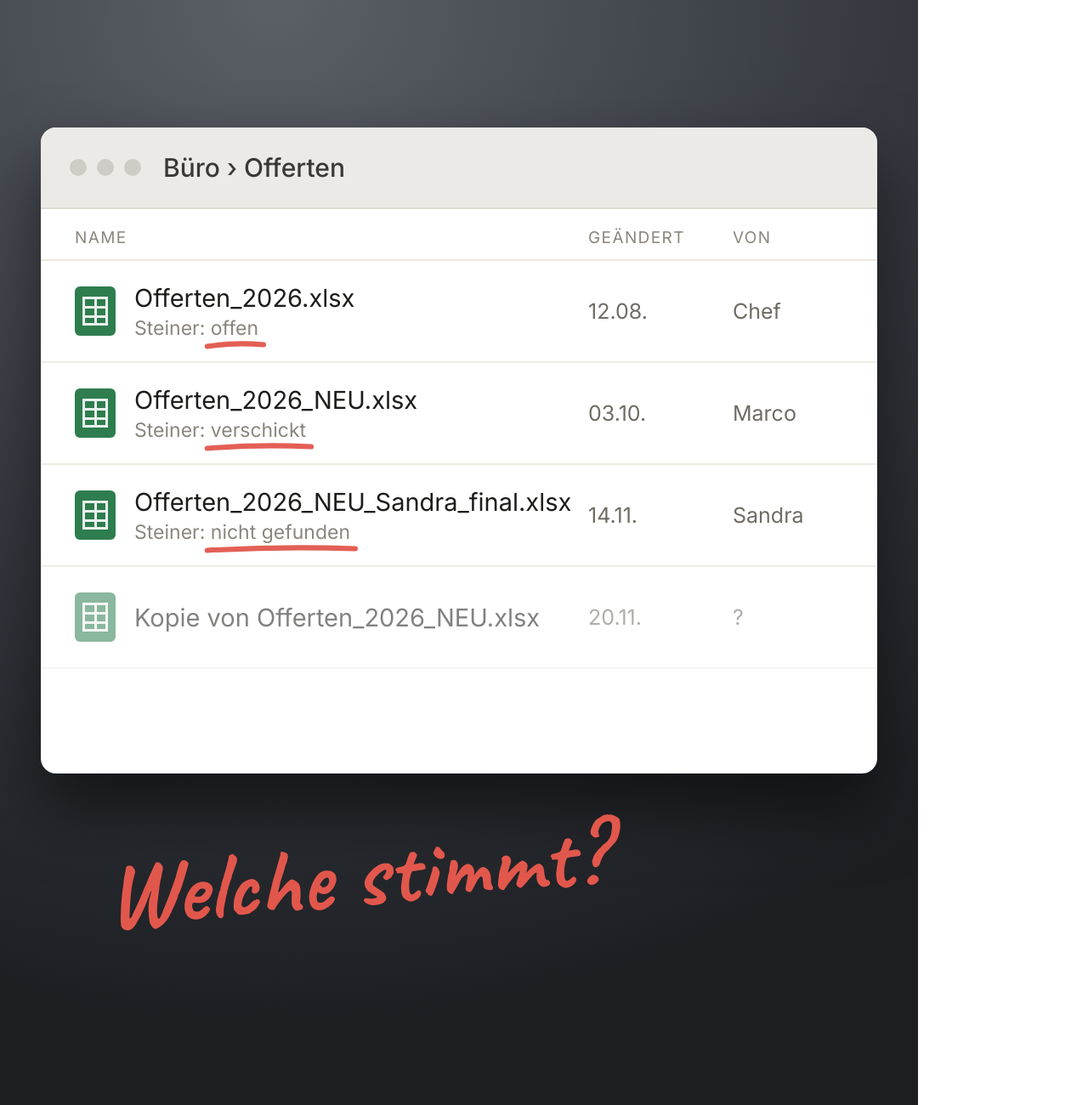
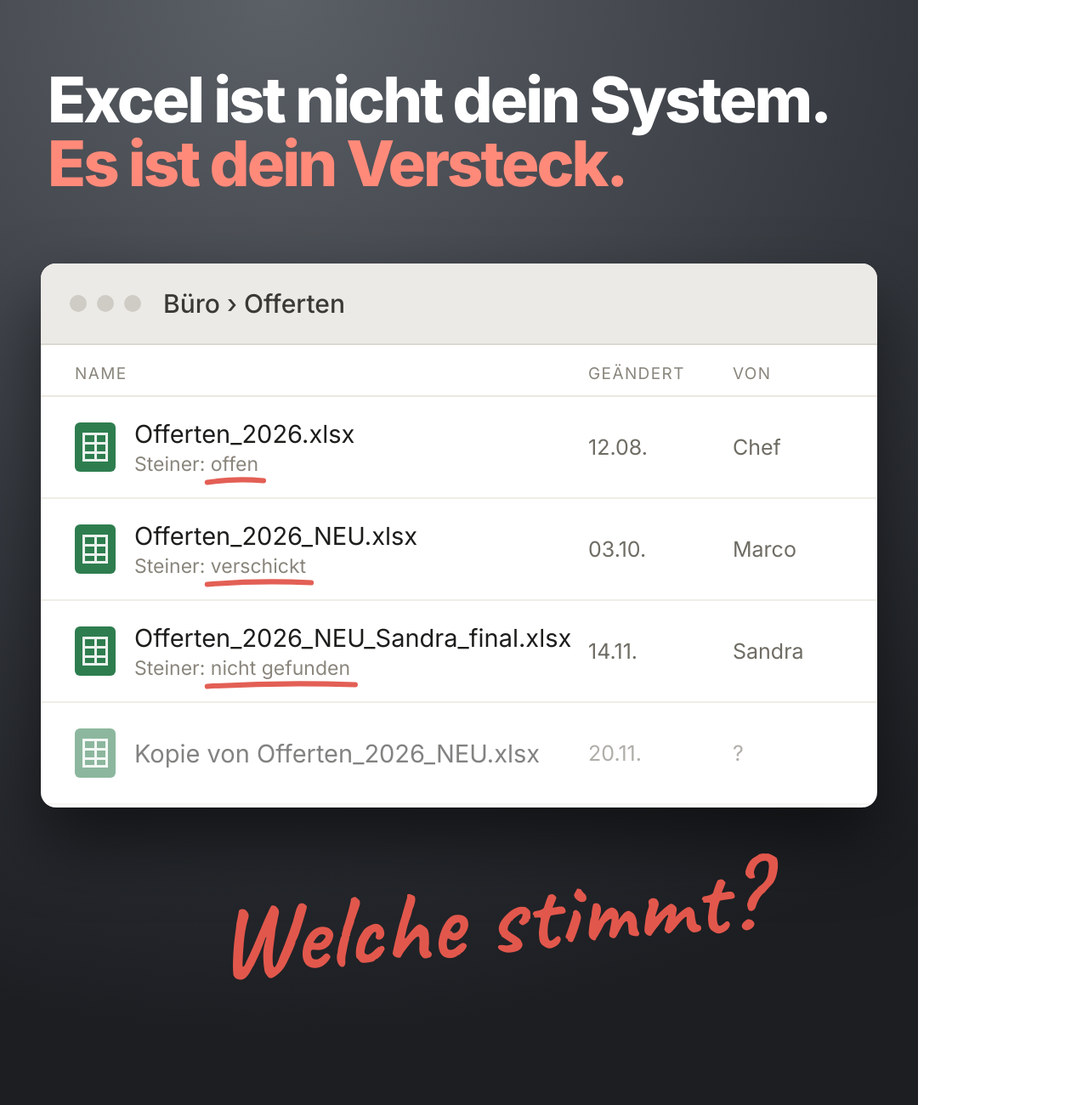
Before and after one commit to Florian1893/Linkedin, a website: page fotos/bild-excel.html in a window 1280 px wide. Shown: the top 1300 px of the page at 85% size. Drawn offline with Linux system fonts and the light colour scheme.

Commit message:
Bild 24.11 hookiger: Hook gross als Überschrift
Co-Authored-By: Claude Opus 5.5 <noreply@anthropic.com>
Claude-Session: https://claude.ai/code/session_011uqJThEvfyZaZ27wjBcmdt

```diff
--- a/fotos/bild-excel.html
+++ b/fotos/bild-excel.html
@@ -7,7 +7,7 @@
 *{margin:0;padding:0;box-sizing:border-box;}
 .s{width:1080px;height:1350px;position:relative;overflow:hidden;
  background:radial-gradient(120% 90% at 30% 0%,#5b5f66 0%,#363a40 55%,#1c1e22 100%);font-family:'Inter',Helvetica,Arial,sans-serif;color:#1d1d1b;}
-.win{position:absolute;left:48px;top:150px;width:984px;height:760px;background:#fff;border-radius:18px;overflow:hidden;box-shadow:0 40px 80px rgba(0,0,0,.55);}
+.win{position:absolute;left:48px;top:310px;width:984px;height:640px;background:#fff;border-radius:18px;overflow:hidden;box-shadow:0 40px 80px rgba(0,0,0,.55);}
 .top{height:96px;background:#eceae6;border-bottom:2px solid #dcd9d2;display:flex;align-items:center;padding:0 34px;gap:26px;}
 .dots{display:flex;gap:12px;}.dots i{width:20px;height:20px;border-radius:50%;background:#cfccc5;display:block;}
 .pfad{font-size:30px;color:#3a3935;font-weight:500;}
@@ -23,9 +23,12 @@
 .name{white-space:nowrap;}
 .zeile{font-size:23px;color:#8a867d;margin-top:4px;}
 .rot{position:absolute;font-family:'Caveat',cursive;font-weight:700;color:#e2574c;white-space:nowrap;line-height:1;transform-origin:0 0;}
+h1{position:absolute;left:56px;top:80px;font-size:74px;font-weight:800;letter-spacing:-3px;line-height:1.02;color:#fff;}
+h1 span{color:#ff8a7a;}
 svg.mk{position:absolute;left:0;top:0;width:1080px;height:1350px;overflow:visible;pointer-events:none;}
 </style></head><body>
 <div class="s" id="s">
+  <h1>Excel ist nicht dein System.<br><span>Es ist dein Versteck.</span></h1>
   <div class="win">
     <div class="top"><div class="dots"><i></i><i></i><i></i></div><div class="pfad">B&#252;ro &#8250; Offerten</div></div>
     <div class="kopf"><span style="flex:1">Name</span><span style="width:170px">Ge&#228;ndert</span><span style="width:130px">Von</span></div>
@@ -34,7 +37,7 @@ svg.mk{position:absolute;left:0;top:0;width:1080px;height:1350px;overflow:visibl
     <div class="row"><div class="c1"><span class="ico"></span><div><div class="name">Offerten_2026_NEU_Sandra_final.xlsx</div><div class="zeile">Steiner: <span id="s3">nicht gefunden</span></div></div></div><div class="c2">14.11.</div><div class="c3">Sandra</div></div>
     <div class="row" style="opacity:.55"><div class="c1"><span class="ico"></span><div><div class="name">Kopie von Offerten_2026_NEU.xlsx</div></div></div><div class="c2">20.11.</div><div class="c3">?</div></div>
   </div>
-  <div class="rot" id="r1" style="font-size:110px;transform:rotate(-5deg)">Welche stimmt?</div>
+  <div class="rot" id="r1" style="font-size:120px;transform:rotate(-5deg)">Welche stimmt?</div>
   <svg class="mk" id="mk" viewBox="0 0 1080 1350"></svg>
 </div>
 <script>
@@ -43,7 +46,7 @@ document.fonts.ready.then(()=>{
   const red='#e2574c';let svg='';
   ['s1','s2','s3'].forEach(id=>{const r=document.getElementById(id).getBoundingClientRect();const l=r.left-S.left,rr=r.right-S.left,y=r.bottom-S.top+6;
     svg+=`<path d="M ${l-4} ${y+2} Q ${(l+rr)/2} ${y-3} ${rr+6} ${y}" fill="none" stroke="${red}" stroke-width="6" stroke-linecap="round" opacity=".95"/>`;});
-  const r1=document.getElementById('r1');r1.style.left='120px';r1.style.top='1000px';
+  const r1=document.getElementById('r1');r1.style.left='250px';r1.style.top='1050px';
   document.getElementById('mk').innerHTML=svg;
   const R=r1.getBoundingClientRect();
   window.__ok={notiz:[Math.round(R.left-S.left),Math.round(R.right-S.left),Math.round(R.bottom-S.top)]};
```
Also changed, not shown: posts/2026-11-24-excel.md (+1 -1 lines), fotos/bild-excel.png.
